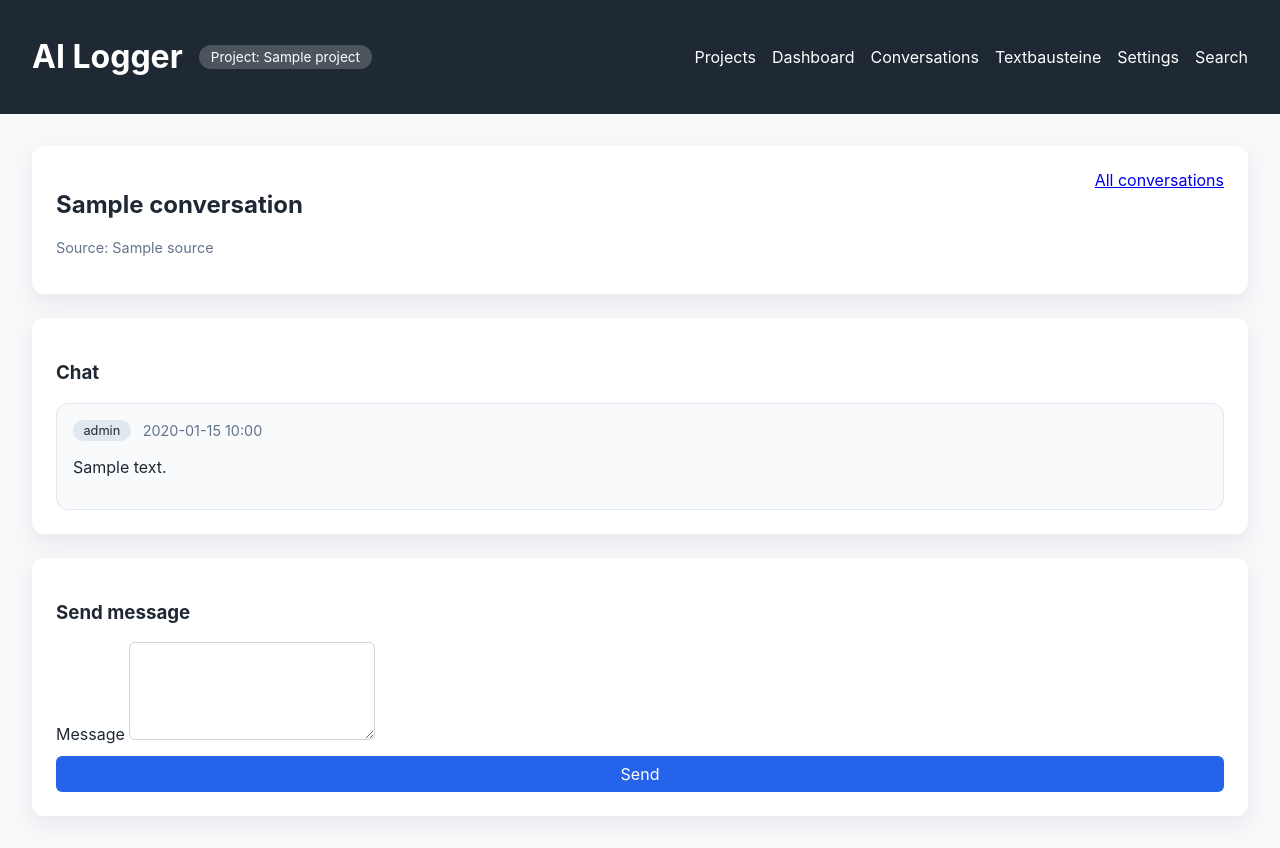
After one commit to david-dd/academicGPT, a FastAPI app: template templates/conversation_detail.html in a window 1280 px wide. The commit adds this page. Run offline with FastAPI, Linux system fonts and the light colour scheme; the template is opened without the code that fills it: most values are stand-ins (such as "Sample title", 1, 10 or a date in 2020); some libraries are stand-ins or nearby versions.

Commit message:
AP5 — Chat/Conversation-Logging via OpenAI Responses API (serverseitig)

```diff
--- a/app/main.py
+++ b/app/main.py
@@ -9,6 +9,8 @@ from sqlalchemy.orm import Session
 
 from app import crud
 from app.db import get_db
+from openai import APIStatusError, AuthenticationError, OpenAIError, RateLimitError
+
 from app.models import Conversation, Link, Project, TextBlock
 from app.openai_client import get_openai_client
 from app.security import EncryptionError, decrypt_secret, encrypt_secret
@@ -37,6 +39,55 @@ def get_block_or_404(db: Session, project: Project, block_id: int) -> TextBlock:
     if not block or block.project_id != project.id:
         raise HTTPException(status_code=404, detail="Text block not found")
     return block
+
+
+def get_conversation_or_404(
+    db: Session, project: Project, conversation_id: int
+) -> Conversation:
+    conversation = db.get(Conversation, conversation_id)
+    if not conversation or conversation.project_id != project.id:
+        raise HTTPException(status_code=404, detail="Conversation not found")
+    return conversation
+
+
+def get_project_openai_key(project: Project) -> str:
+    secret = next((s for s in project.secrets if s.secret_type == "openai_api_key"), None)
+    if not secret:
+        raise HTTPException(status_code=400, detail="Project API key not configured")
+    try:
+        return decrypt_secret(secret.secret_ciphertext)
+    except EncryptionError as exc:
+        raise HTTPException(status_code=400, detail=str(exc)) from exc
+
+
+def serialize_usage(usage) -> dict | None:
+    if usage is None:
+        return None
+    if hasattr(usage, "model_dump"):
+        return usage.model_dump()
+    if hasattr(usage, "dict"):
+        return usage.dict()
+    return dict(usage)
+
+
+def render_conversation_detail(
+    request: Request,
+    project: Project,
+    conversation: Conversation,
+    db: Session,
+    error: str | None = None,
+):
+    turns = crud.list_turns_for_conversation(db, conversation_id=conversation.id)
+    return templates.TemplateResponse(
+        "conversation_detail.html",
+        {
+            "request": request,
+            "project": project,
+            "conversation": conversation,
+            "turns": turns,
+            "error": error,
+        },
+    )
 
 
 def filter_links(
@@ -123,6 +174,46 @@ def project_dashboard(project_slug: str, request: Request, db: Session = Depends
             "stats": stats,
             "has_key": has_key,
         },
+    )
+
+
+@app.get("/p/{project_slug}/conversations", response_class=HTMLResponse)
+def list_conversations(
+    project_slug: str, request: Request, db: Session = Depends(get_db)
+):
+    project = get_project_by_slug_or_404(db, project_slug)
+    return templates.TemplateResponse(
+        "conversations.html",
+        {
+            "request": request,
+            "project": project,
+            "conversations": project.conversations,
+        },
+    )
+
+
+@app.post("/p/{project_slug}/conversations")
+def create_project_conversation(
+    project_slug: str,
+    title: str = Form(...),
+    system_instruction: str | None = Form(None),
+    db: Session = Depends(get_db),
+):
+    project = get_project_by_slug_or_404(db, project_slug)
+    conversation = crud.create_conversation(
+        db, project=project, title=title, source="openai", external_id=None
+    )
+    if system_instruction and system_instruction.strip():
+        crud.create_turn(
+            db,
+            conversation=conversation,
+            role="system",
+            content_text=system_instruction,
+            model="system",
+            timestamp=datetime.utcnow(),
+        )
+    return RedirectResponse(
+        url=f"/p/{project.slug}/conversations/{conversation.id}", status_code=303
     )
 
 
@@ -381,59 +472,125 @@ def create_conversation(
     return RedirectResponse(url=f"/p/{project.slug}/dashboard", status_code=303)
 
 
-@app.post("/p/{project_slug}/conversations/{conversation_id}/turns")
-def create_turn(
+@app.get("/p/{project_slug}/conversations/{conversation_id}", response_class=HTMLResponse)
+def conversation_detail(
     project_slug: str,
     conversation_id: int,
-    prompt: str = Form(...),
-    response: str | None = Form(None),
-    use_openai: bool | None = Form(False),
+    request: Request,
     db: Session = Depends(get_db),
 ):
     project = get_project_by_slug_or_404(db, project_slug)
-    conversation = db.get(Conversation, conversation_id)
-    if not conversation or conversation.project_id != project.id:
-        raise HTTPException(status_code=404, detail="Conversation not found")
+    conversation = get_conversation_or_404(db, project, conversation_id)
+    return render_conversation_detail(request, project, conversation, db)
 
-    resolved_response = response or ""
-    response_id: str | None = None
 
-    if use_openai:
-        secret = next(
-            (s for s in project.secrets if s.secret_type == "openai_api_key"), None
+@app.post("/p/{project_slug}/conversations/{conversation_id}/messages")
+def create_conversation_message(
+    project_slug: str,
+    conversation_id: int,
+    request: Request,
+    message: str = Form(...),
+    db: Session = Depends(get_db),
+):
+    project = get_project_by_slug_or_404(db, project_slug)
+    conversation = get_conversation_or_404(db, project, conversation_id)
+    if not message.strip():
+        return render_conversation_detail(
+            request,
+            project,
+            conversation,
+            db,
+            error="Message cannot be empty.",
         )
-        if not secret:
-            raise HTTPException(status_code=400, detail="Project API key not configured")
-        try:
-            api_key = decrypt_secret(secret.secret_ciphertext)
-        except EncryptionError as exc:
-            raise HTTPException(status_code=400, detail=str(exc)) from exc
-        client = get_openai_client(api_key)
+
+    try:
+        api_key = get_project_openai_key(project)
+    except HTTPException as exc:
+        return render_conversation_detail(
+            request,
+            project,
+            conversation,
+            db,
+            error=str(exc.detail),
+        )
+    client = get_openai_client(api_key)
+    previous_response_id = crud.get_latest_response_id(db, conversation_id=conversation.id)
+    system_turn = crud.get_initial_system_turn(db, conversation_id=conversation.id)
+    input_messages = []
+    if not previous_response_id and system_turn:
+        input_messages.append({"role": "system", "content": system_turn.content_text})
+    input_messages.append({"role": "user", "content": message})
+
+    # We use previous_response_id to keep conversation state on the OpenAI side.
+    try:
         api_response = client.responses.create(
             model="gpt-4o-mini",
-            input=prompt,
+            input=input_messages,
+            previous_response_id=previous_response_id,
         )
-        resolved_response = api_response.output_text
-        response_id = api_response.id
+    except RateLimitError:
+        return render_conversation_detail(
+            request,
+            project,
+            conversation,
+            db,
+            error="Rate limit reached. Please wait and try again.",
+        )
+    except AuthenticationError:
+        return render_conversation_detail(
+            request,
+            project,
+            conversation,
+            db,
+            error="Authentication failed. Please check the project API key.",
+        )
+    except APIStatusError as exc:
+        return render_conversation_detail(
+            request,
+            project,
+            conversation,
+            db,
+            error=f"OpenAI error: {exc.message}",
+        )
+    except OpenAIError as exc:
+        return render_conversation_detail(
+            request,
+            project,
+            conversation,
+            db,
+            error=f"OpenAI error: {exc}",
+        )
 
     crud.create_turn(
         db,
         conversation=conversation,
         role="user",
-        content_text=prompt,
-        model="manual",
+        content_text=message,
+        model="user",
         timestamp=datetime.utcnow(),
+        metadata_json={"input": input_messages},
     )
+
+    metadata = {
+        "usage": serialize_usage(getattr(api_response, "usage", None)),
+        "previous_response_id": previous_response_id,
+        "status": getattr(api_response, "status", None),
+    }
+    response_id = getattr(api_response, "id", None)
+    model = getattr(api_response, "model", None) or "gpt-4o-mini"
     crud.create_turn(
         db,
         conversation=conversation,
         role="assistant",
-        content_text=resolved_response,
-        model="gpt-4o-mini" if use_openai else "manual",
+        content_text=api_response.output_text,
+        model=model,
         timestamp=datetime.utcnow(),
         response_id=response_id,
+        metadata_json=metadata,
     )
-    return RedirectResponse(url=f"/p/{project.slug}/dashboard", status_code=303)
+    return RedirectResponse(
+        url=f"/p/{project.slug}/conversations/{conversation.id}", status_code=303
+    )
 
 
 @app.get("/p/{project_slug}/search", response_class=HTMLResponse)
--- a/static/css/styles.css
+++ b/static/css/styles.css
@@ -239,6 +239,51 @@ button:hover {
   margin-bottom: 0.5rem;
 }
 
+.chat-thread {
+  list-style: none;
+  padding: 0;
+  margin: 0;
+  display: grid;
+  gap: 0.75rem;
+}
+
+.chat-turn {
+  padding: 1rem;
+  border-radius: 12px;
+  background: #f8fafc;
+  border: 1px solid #e2e8f0;
+}
+
+.chat-turn-system {
+  background: #fff7ed;
+  border-color: #fed7aa;
+}
+
+.chat-turn-user {
+  background: #eff6ff;
+  border-color: #bfdbfe;
+}
+
+.chat-turn-assistant {
+  background: #ecfdf3;
+  border-color: #bbf7d0;
+}
+
+.chat-meta {
+  display: flex;
+  gap: 0.75rem;
+  align-items: center;
+  margin-bottom: 0.5rem;
+}
+
+.error {
+  background: #fee2e2;
+  color: #b91c1c;
+  padding: 0.75rem 1rem;
+  border-radius: 8px;
+  border: 1px solid #fecaca;
+}
+
 .checkbox {
   display: flex;
   gap: 0.5rem;
--- a/templates/base.html
+++ b/templates/base.html
@@ -19,6 +19,7 @@
         <a href="/">Projects</a>
         {% if project %}
           <a href="/p/{{ project.slug }}/dashboard">Dashboard</a>
+          <a href="/p/{{ project.slug }}/conversations">Conversations</a>
           <a href="/p/{{ project.slug }}/blocks">Textbausteine</a>
           <a href="/p/{{ project.slug }}/settings">Settings</a>
           <a href="/p/{{ project.slug }}/search?q=">Search</a>
--- /dev/null
+++ b/templates/conversation_detail.html
@@ -0,0 +1,47 @@
+{% extends "base.html" %}
+{% block content %}
+<section class="card">
+  <div class="split">
+    <div>
+      <h2>{{ conversation.title }}</h2>
+      <p class="muted">Source: {{ conversation.source }}</p>
+    </div>
+    <div class="row-actions">
+      <a href="/p/{{ project.slug }}/conversations">All conversations</a>
+    </div>
+  </div>
+</section>
+
+<section class="card">
+  <h3>Chat</h3>
+  {% if error %}
+    <p class="error">{{ error }}</p>
+  {% endif %}
+  {% if turns %}
+    <ul class="chat-thread">
+      {% for turn in turns %}
+        <li class="chat-turn chat-turn-{{ turn.role }}">
+          <div class="chat-meta">
+            <span class="pill">{{ turn.role }}</span>
+            <span class="muted">{{ turn.timestamp.strftime('%Y-%m-%d %H:%M') }}</span>
+          </div>
+          <p>{{ turn.content_text }}</p>
+        </li>
+      {% endfor %}
+    </ul>
+  {% else %}
+    <p class="muted">No messages yet. Send the first one below.</p>
+  {% endif %}
+</section>
+
+<section class="card">
+  <h3>Send message</h3>
+  <form method="post" action="/p/{{ project.slug }}/conversations/{{ conversation.id }}/messages" class="form-grid">
+    <label>
+      Message
+      <textarea name="message" rows="4" required></textarea>
+    </label>
+    <button type="submit">Send</button>
+  </form>
+</section>
+{% endblock %}
```
Also changed, not shown: app/crud.py (+33 -0 lines), templates/conversations.html (added, +44 -0 lines), templates/project_dashboard.html (+9 -15 lines).
